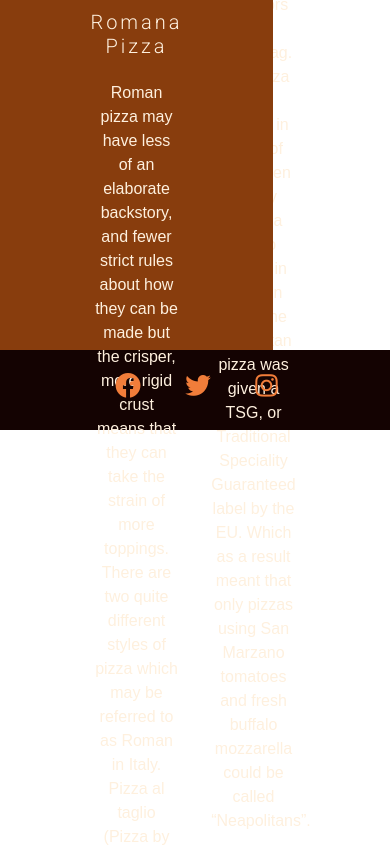
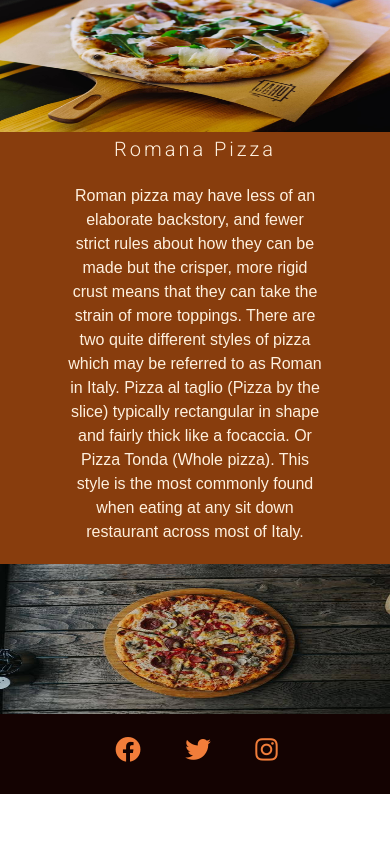
Before and after one commit to HarryRHayden/CI_PP1, a plain HTML site: page history.html in a window 390 px wide. Shown: the part 500-1347 px from the top of the page. After the commit the page ends 1294 px from the top, so only its background shows below. Drawn offline with nearby package versions, Linux system fonts and the light colour scheme.

Commit message:
add responsiveness to history page

```diff
--- a/assets/css/style.css
+++ b/assets/css/style.css
@@ -209,21 +209,18 @@ footer {
         width: 75%;
     }
 
-    #naples-rome {
-        float: left;
+    #naples-rome, #rome-pizza, #naples-pizza {
         text-align: center;
-        background: #883d0d;
         padding: 30px;
         width: 70%;
-        height: 300px;
+        height: 400px;
         overflow: scroll;
     }
 
-    #rome-naples {
-        float: left;
-        background: #fef0de url(../images/Naples_or_Rome.jpeg) center / 100% 100% no-repeat;
+    #rome-naples, #romana {
+        float: right;
         width: 30%;
-        height: 300px;
+        height: 400px;
     }
 
     #header-text {
@@ -248,7 +245,7 @@ footer {
         margin: 0 5px;
     }
 
-    #naples-rome {
+    #naples-rome, #naples-pizza, #rome-pizza {
         text-align: center;
         background: #883d0d;
         padding: 5px;
@@ -258,6 +255,18 @@ footer {
 
     #rome-naples {
         background: #fef0de url(../images/Naples_or_Rome.jpeg) center / 100% 100% no-repeat;
+        width: 100%;
+        height: 150px;
+    }
+
+    #neapolitan {
+        background: #fef0de url(../images/pizza_on_board.jpg) center / 100% 100% no-repeat;
+        width: 100%;
+        height: 150px;
+    }
+
+    #romana {
+        background: #fef0de url(../images/Roman_pizza.jpeg) center / 100% 100% no-repeat;
         width: 100%;
         height: 150px;
     }
--- a/history.html
+++ b/history.html
@@ -46,9 +46,9 @@
         <div id="neapolitan"></div>
         <div id="rome-pizza">
             <h3>Romana Pizza</h3>
-            <p>Roman pizza may have less of an elaborate backstory, and fewer strict rules about how they can be made but the crisper, more rigid crust means that they can take the strain of more toppings. There are two quite different styles of pizza which may be referred to as Roman in Italy. Pizza al taglio (Pizza by the slice) typically rectangular in shape and fairly thick like a focaccia. Or Pizza Tonda (Whole pizza)</p>
+            <p>Roman pizza may have less of an elaborate backstory, and fewer strict rules about how they can be made but the crisper, more rigid crust means that they can take the strain of more toppings. There are two quite different styles of pizza which may be referred to as Roman in Italy. Pizza al taglio (Pizza by the slice) typically rectangular in shape and fairly thick like a focaccia. Or Pizza Tonda (Whole pizza). This style is the most commonly found when eating at any sit down restaurant across most of Italy.</p>
         </div>
-        <div id="Romana"></div>
+        <div id="romana"></div>
      </section>
 
      <!-- Footer -->
```
